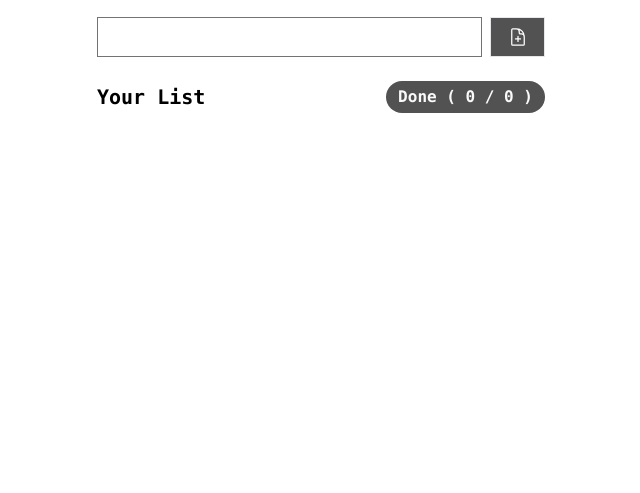
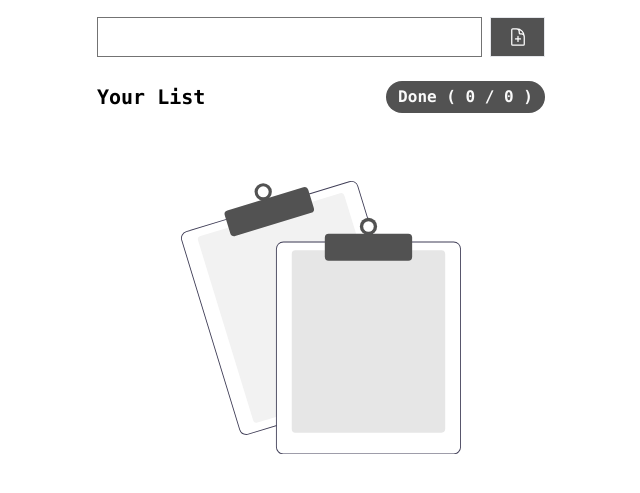
Before and after one commit to kohtet0/DOM-Practice, a website: page Project/todo/index.html in a window 1280 px wide. Shown: the part 73-566 px from the top of the page, without its empty margins (319-959 px from the left). Drawn offline with Linux system fonts and the light colour scheme; some packages are replaced by stand-ins of ours; a script that the page names is missing.

Commit message:
todo finished

```diff
--- a/Project/todo/index.html
+++ b/Project/todo/index.html
@@ -49,10 +49,58 @@
             <h3
               class="text-base py-1 px-3 bg-neutral-600 rounded-full text-neutral-50 font-mono font-semibold"
             >
-              Done ( <span class="done-count">0</span> / <span class="list-count">0</span> )
+              Done ( <span class="done-count">0</span> /
+              <span class="list-count">0</span> )
             </h3>
           </div>
-          <div id="listGroup" class="list-group mt-3 font-mono ">
+          <div id="listGroup" class="list-group mt-3 font-mono box-border">
+            <div class="mt-16 last:block hidden">
+              <svg
+                xmlns="http://www.w3.org/2000/svg"
+                data-name="Layer 1"
+                viewBox="0 0 647.63626 632.17383"
+                xmlns:xlink="http://www.w3.org/1999/xlink"
+                class="w-[280px] fill-neutral-600 mx-auto"
+              >
+                <path
+                  d="M687.3279,276.08691H512.81813a15.01828,15.01828,0,0,0-15,15v387.85l-2,.61005-42.81006,13.11a8.00676,8.00676,0,0,1-9.98974-5.31L315.678,271.39691a8.00313,8.00313,0,0,1,5.31006-9.99l65.97022-20.2,191.25-58.54,65.96972-20.2a7.98927,7.98927,0,0,1,9.99024,5.3l32.5498,106.32Z"
+                  transform="translate(-276.18187 -133.91309)"
+                  fill="#f2f2f2"
+                />
+                <path
+                  d="M725.408,274.08691l-39.23-128.14a16.99368,16.99368,0,0,0-21.23-11.28l-92.75,28.39L380.95827,221.60693l-92.75,28.4a17.0152,17.0152,0,0,0-11.28028,21.23l134.08008,437.93a17.02661,17.02661,0,0,0,16.26026,12.03,16.78926,16.78926,0,0,0,4.96972-.75l63.58008-19.46,2-.62v-2.09l-2,.61-64.16992,19.65a15.01489,15.01489,0,0,1-18.73-9.95l-134.06983-437.94a14.97935,14.97935,0,0,1,9.94971-18.73l92.75-28.4,191.24024-58.54,92.75-28.4a15.15551,15.15551,0,0,1,4.40966-.66,15.01461,15.01461,0,0,1,14.32032,10.61l39.0498,127.56.62012,2h2.08008Z"
+                  transform="translate(-276.18187 -133.91309)"
+                  fill="#3f3d56"
+                />
+                <path
+                  d="M398.86279,261.73389a9.0157,9.0157,0,0,1-8.61133-6.3667l-12.88037-42.07178a8.99884,8.99884,0,0,1,5.9712-11.24023l175.939-53.86377a9.00867,9.00867,0,0,1,11.24072,5.9707l12.88037,42.07227a9.01029,9.01029,0,0,1-5.9707,11.24072L401.49219,261.33887A8.976,8.976,0,0,1,398.86279,261.73389Z"
+                  transform="translate(-276.18187 -133.91309)"
+                />
+                <circle cx="190.15351" cy="24.95465" r="20" />
+                <circle cx="190.15351" cy="24.95465" r="12.66462" fill="#fff" />
+                <path
+                  d="M878.81836,716.08691h-338a8.50981,8.50981,0,0,1-8.5-8.5v-405a8.50951,8.50951,0,0,1,8.5-8.5h338a8.50982,8.50982,0,0,1,8.5,8.5v405A8.51013,8.51013,0,0,1,878.81836,716.08691Z"
+                  transform="translate(-276.18187 -133.91309)"
+                  fill="#e6e6e6"
+                />
+                <path
+                  d="M723.31813,274.08691h-210.5a17.02411,17.02411,0,0,0-17,17v407.8l2-.61v-407.19a15.01828,15.01828,0,0,1,15-15H723.93825Zm183.5,0h-394a17.02411,17.02411,0,0,0-17,17v458a17.0241,17.0241,0,0,0,17,17h394a17.0241,17.0241,0,0,0,17-17v-458A17.02411,17.02411,0,0,0,906.81813,274.08691Zm15,475a15.01828,15.01828,0,0,1-15,15h-394a15.01828,15.01828,0,0,1-15-15v-458a15.01828,15.01828,0,0,1,15-15h394a15.01828,15.01828,0,0,1,15,15Z"
+                  transform="translate(-276.18187 -133.91309)"
+                  fill="#3f3d56"
+                />
+                <path
+                  d="M801.81836,318.08691h-184a9.01015,9.01015,0,0,1-9-9v-44a9.01016,9.01016,0,0,1,9-9h184a9.01016,9.01016,0,0,1,9,9v44A9.01015,9.01015,0,0,1,801.81836,318.08691Z"
+                  transform="translate(-276.18187 -133.91309)"
+                />
+                <circle cx="433.63626" cy="105.17383" r="20" />
+                <circle
+                  cx="433.63626"
+                  cy="105.17383"
+                  r="12.18187"
+                  fill="#fff"
+                />
+              </svg>
+            </div>
           </div>
         </div>
       </div>
--- a/Project/todo/package.json
+++ b/Project/todo/package.json
@@ -13,6 +13,7 @@
     "tailwindcss": "^3.3.5"
   },
   "dependencies": {
+    "animate.css": "^4.1.1",
     "sweetalert2": "^11.10.0"
   }
 }
--- a/Project/todo/src/input.css
+++ b/Project/todo/src/input.css
@@ -1,5 +1,6 @@
 @import url("https://fonts.googleapis.com/css2?family=IBM+Plex+Mono:wght@300;500;700&display=swap");
 @import url("../node_modules/sweetalert2/dist/sweetalert2.min.css");
+@import url("../node_modules/animate.css/animate.min.css");
 
 @tailwind base;
 @tailwind components;
--- a/Project/todo/src/js/app.js
+++ b/Project/todo/src/js/app.js
@@ -23,7 +23,7 @@ const createList = () => {
   const dyId = "listInput" + Date.now();
   const list = document.createElement("div");
   const textValue = textInput.value;
-  list.classList.add("list");
+  list.classList.add("list", "animate__animated", "animate__slideInLeft");
   list.innerHTML = `
 
         <div
@@ -84,13 +84,37 @@ const createList = () => {
       confirmButtonText: "Yes, delete it!",
     }).then((result) => {
       if (result.isConfirmed) {
-        list.remove();
-        Swal.fire({
-          title: "Deleted!",
-          text: "Your list has been deleted.",
-          icon: "success",
+        list.classList.replace(
+          "animate__slideInLeft",
+          "animate__slideOutRight"
+        );
+        list.addEventListener("animationend", () => {
+          list.remove();
         });
       }
+    });
+  });
+
+  // for edit btn
+  const editBtn = list.querySelector(".edit-btn");
+  const content = list.querySelector(".content");
+  editBtn.addEventListener("click", () => {
+    const textList = list.querySelector(".text-list");
+    const input = document.createElement("input");
+    input.value = textList.innerText;
+    input.className = "outline-0";
+    content.innerHTML = "";
+    content.append(input);
+    input.focus();
+
+    input.addEventListener("blur", () => {
+      content.innerHTML = `
+        <input class="check-list w-4 h-4" type="checkbox" name="${input.value}" id="${dyId}" />
+        <label class="text-list" for="${dyId}"> ${input.value} </label>
+        `;
+
+      const checkList = list.querySelector(".check-list");
+      checkList.addEventListener("change", lineThrough);
     });
   });
 
@@ -99,39 +123,14 @@ const createList = () => {
     const textList = list.querySelector(".text-list");
     textList.classList.toggle("line-through");
     list.classList.toggle("opacity-50");
+    editBtn.toggleAttribute("disabled");
+    editBtn.classList.toggle("opacity-50");
     doneCounter();
   };
 
   // for checked text line through
   const checkList = list.querySelector(".check-list");
   checkList.addEventListener("change", lineThrough);
-
-  // for edit btn
-  const editBtn = list.querySelector(".edit-btn");
-  const content = list.querySelector(".content");
-  editBtn.addEventListener("click", () => {
-    const textList = list.querySelector(".text-list");
-
-    console.log();
-
-    if (textList.classList.contains("line-through")) {
-      console.log("u can't edit");
-    } else {
-      const input = document.createElement("input");
-      input.value = textList.innerText;
-      input.className = "outline-0";
-      content.innerHTML = null;
-      content.append(input);
-      input.focus();
-
-      input.addEventListener("blur", () => {
-        content.innerHTML = `
-        <input class="check-list w-4 h-4" type="checkbox" name="${input.value}" id="${dyId}" />
-        <label class="text-list" for="${dyId}"> ${input.value} </label>
-        `;
-      });
-    }
-  });
 
   return list;
 };
```
Also changed, not shown: Project/todo/dist/output.css, Project/todo/src/img/undraw_no_data_re_kwbl.svg (added), 1 other file.
